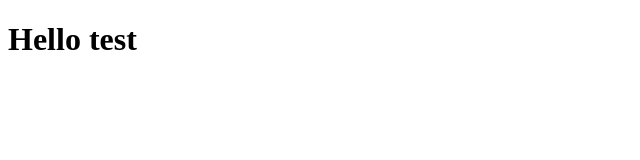
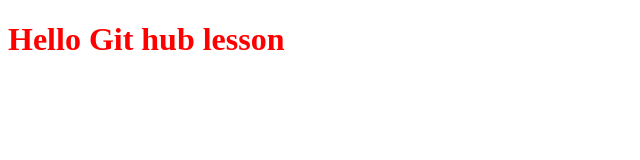
Before and after one commit to yhacomputer-yit/gitlesson, a plain HTML site: page index.html in a window 1280 px wide. Shown: the whole page, without its empty margins (0-640 px from the left). Drawn offline with Linux system fonts and the light colour scheme.

Commit message:
h1 in add css design and Css file add

```diff
--- a/index.html
+++ b/index.html
@@ -4,8 +4,9 @@
     <meta charset="UTF-8">
     <meta name="viewport" content="width=device-width, initial-scale=1.0">
     <title>Document</title>
+    <link rel="stylesheet" href="./style.css">
 </head>
 <body>
-    <h1>Hello test</h1>
+    <h1>Hello Git hub lesson</h1>
 </body>
 </html>
--- /dev/null
+++ b/style.css
@@ -0,0 +1,3 @@
+h1{
+    color: red;
+}
```
